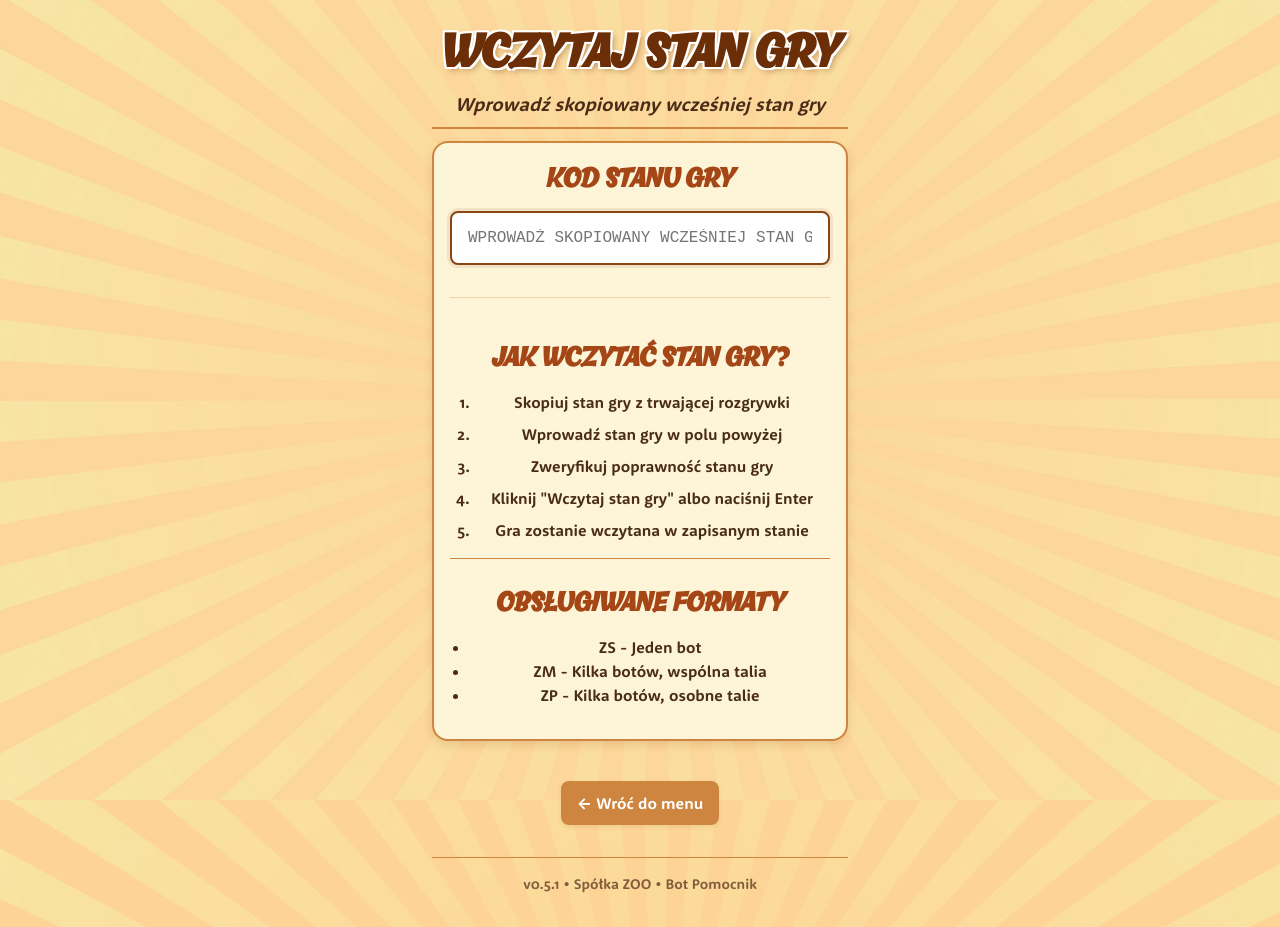
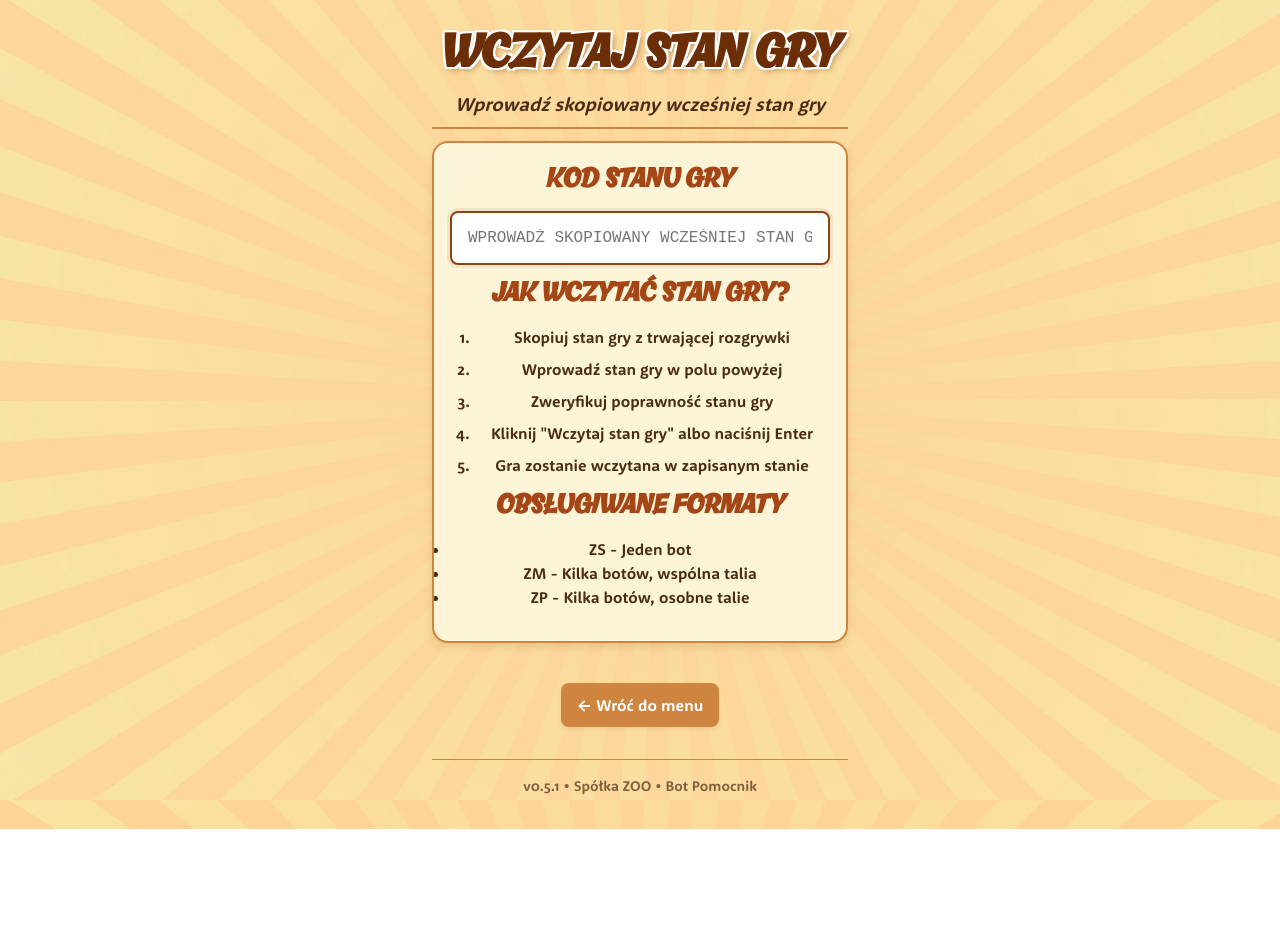
Before and after one commit to lukmarcus/spolka-zoo-bot-pomocnik, a React (Vite) app: page /spolka-zoo-bot-pomocnik/load in a window 1280 px wide. After the commit the page ends 829 px from the top, so only its background shows below. Built offline with nearby package versions, Linux system fonts and the light colour scheme.

Commit message:
section style united

```diff
--- a/src/components/game/GameSetup.module.css
+++ b/src/components/game/GameSetup.module.css
@@ -110,11 +110,6 @@
   z-index: 2;
 }
 
-/* Bot selection section within the card */
-.botSelectionSection {
-  margin-bottom: 2rem;
-}
-
 .gameSetupCard p {
   margin-bottom: 1.5rem;
   color: var(--text-primary);
@@ -194,12 +189,6 @@
 .botLabel {
   font-size: 0.875rem;
   opacity: 0.9;
-}
-
-.startGameSection {
-  margin-top: 2rem;
-  padding-top: 1.5rem;
-  border-top: 2px solid var(--card-border);
 }
 
 .selectedInfo {
--- a/src/components/game/GameSetup.tsx
+++ b/src/components/game/GameSetup.tsx
@@ -38,7 +38,7 @@ const GameSetup: React.FC<GameSetupProps> = ({ onGameStart, onBackToMenu }) => {
     <div>
       <div className={styles.gameSetupCard}>
         <div className={styles.gameSetupContent}>
-          <div className={styles.botSelectionSection}>
+          <div className="section">
             <h2>LICZBA BOTÓW</h2>
             <div className={styles.botButtons}>
               {[1, 2, 3, 4].map((count) => (
@@ -60,7 +60,7 @@ const GameSetup: React.FC<GameSetupProps> = ({ onGameStart, onBackToMenu }) => {
 
           {/* Mode selection section */}
           {selectedBotCount && (
-            <div className={styles.modeSection}>
+            <div className="section">
               <h2>TRYB GRY</h2>
               <div className={styles.modeButtons}>
                 {selectedBotCount === 1 ? (
@@ -95,7 +95,7 @@ const GameSetup: React.FC<GameSetupProps> = ({ onGameStart, onBackToMenu }) => {
           )}
 
           {/* Start game section */}
-          <div className={styles.startGameSection}>
+          <div className="section">
             {selectedBotCount ? (
               <p className={styles.selectedInfo}>
                 Wybrano: {selectedBotCount} bot
--- a/src/components/ui/About.module.css
+++ b/src/components/ui/About.module.css
@@ -9,12 +9,6 @@
   box-shadow: var(--shadow-medium);
   position: relative;
   overflow: hidden;
-}
-
-.section {
-  position: relative;
-  z-index: 2;
-  margin-bottom: 1.5rem;
 }
 
 .appInfo {
--- a/src/components/ui/About.tsx
+++ b/src/components/ui/About.tsx
@@ -23,7 +23,7 @@ const About: React.FC = () => {
     >
       <div className={styles.aboutCard}>
         {/* Sekcja o grze */}
-        <section className={styles.section}>
+        <section className="section">
           <h2>SPÓŁKA ZOO</h2>
           <div className={styles.gameInfoCompact}>
             1-5 graczy • 45-90 min • od 10 lat
@@ -97,7 +97,7 @@ const About: React.FC = () => {
         </section>
 
         {/* Sekcja o aplikacji */}
-        <section className={styles.section}>
+        <section className="section">
           <h2>BOT POMOCNIK</h2>
           <div className={styles.appInfo}>
             <div className={styles.gameInfoCompact}>autor: Marek Szumny</div>
@@ -105,7 +105,7 @@ const About: React.FC = () => {
         </section>
 
         {/* Sekcja linków deweloperskich */}
-        <section className={styles.section}>
+        <section className="section">
           <div className={styles.developerInfo}>
             <div className={styles.devGrid}>
               <button
--- a/src/components/ui/LoadGame.module.css
+++ b/src/components/ui/LoadGame.module.css
@@ -31,11 +31,6 @@
   width: 100%;
   position: relative;
   z-index: 2;
-}
-
-/* Input section within the card */
-.inputSection {
-  margin-bottom: 2rem;
 }
 
 .label {
@@ -98,12 +93,6 @@
   margin-bottom: 0;
 }
 
-.instructions {
-  margin-top: 2rem;
-  padding-top: 2rem;
-  border-top: 1px solid rgba(205, 133, 63, 0.3);
-}
-
 .instructionsList {
   margin: 0;
   padding-left: 1.5rem;
@@ -112,12 +101,6 @@
 
 .instructionsList li {
   margin-bottom: 0.5rem;
-}
-
-.formatsInfo {
-  margin-top: 1rem;
-  padding-top: 1rem;
-  border-top: 1px solid var(--card-border);
 }
 
 .formatsInfo h4 {
--- a/src/components/ui/LoadGame.tsx
+++ b/src/components/ui/LoadGame.tsx
@@ -177,7 +177,7 @@ export default function LoadGame() {
       <div className={styles.loadGameCard}>
         <div className={styles.loadGameContent}>
           {/* Input Section */}
-          <div className={styles.inputSection}>
+          <div className="section">
             <h2>KOD STANU GRY</h2>
             <input
               type="text"
@@ -248,7 +248,8 @@ export default function LoadGame() {
 
           {/* Instructions Section - show only when no valid preview */}
           {!gamePreview?.isValid && (
-            <div className={styles.instructions}>
+            <>
+              <div className="section">
                 <h2>JAK WCZYTAĆ STAN GRY?</h2>
                 <ol className={styles.instructionsList}>
                   <li>Skopiuj stan gry z trwającej rozgrywki</li>
@@ -257,8 +258,9 @@ export default function LoadGame() {
                   <li>Kliknij "Wczytaj stan gry" albo naciśnij Enter</li>
                   <li>Gra zostanie wczytana w zapisanym stanie</li>
                 </ol>
+              </div>
 
-              <div className={styles.formatsInfo}>
+              <div className="section">
                 <h2>OBSŁUGIWANE FORMATY</h2>
                 <ul>
                   <li>
@@ -272,7 +274,7 @@ export default function LoadGame() {
                   </li>
                 </ul>
               </div>
-            </div>
+            </>
           )}
 
           {/* Load Game Button - only when valid preview */}
```
Lines whose indentation alone changed are shown as unchanged.
